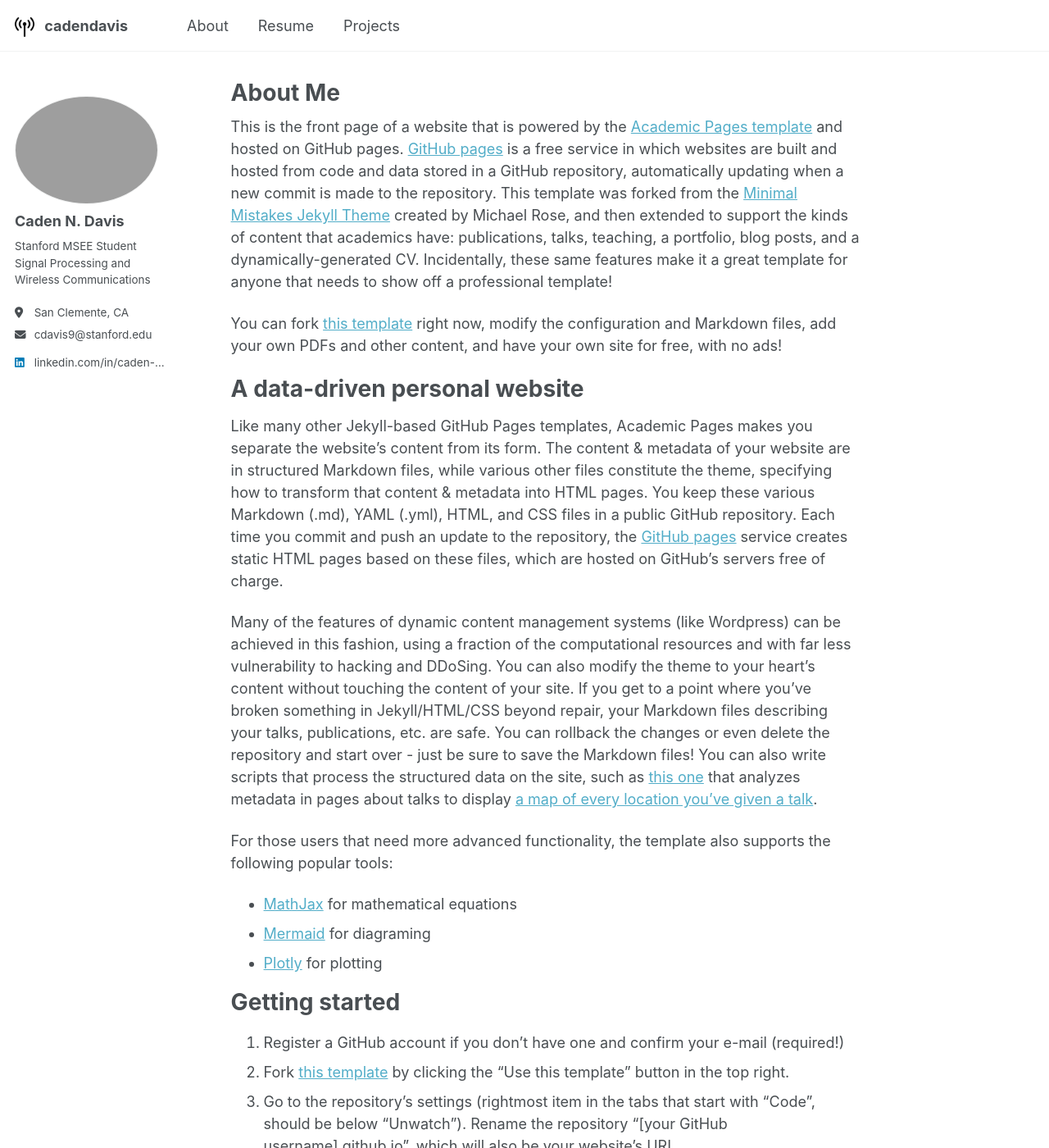
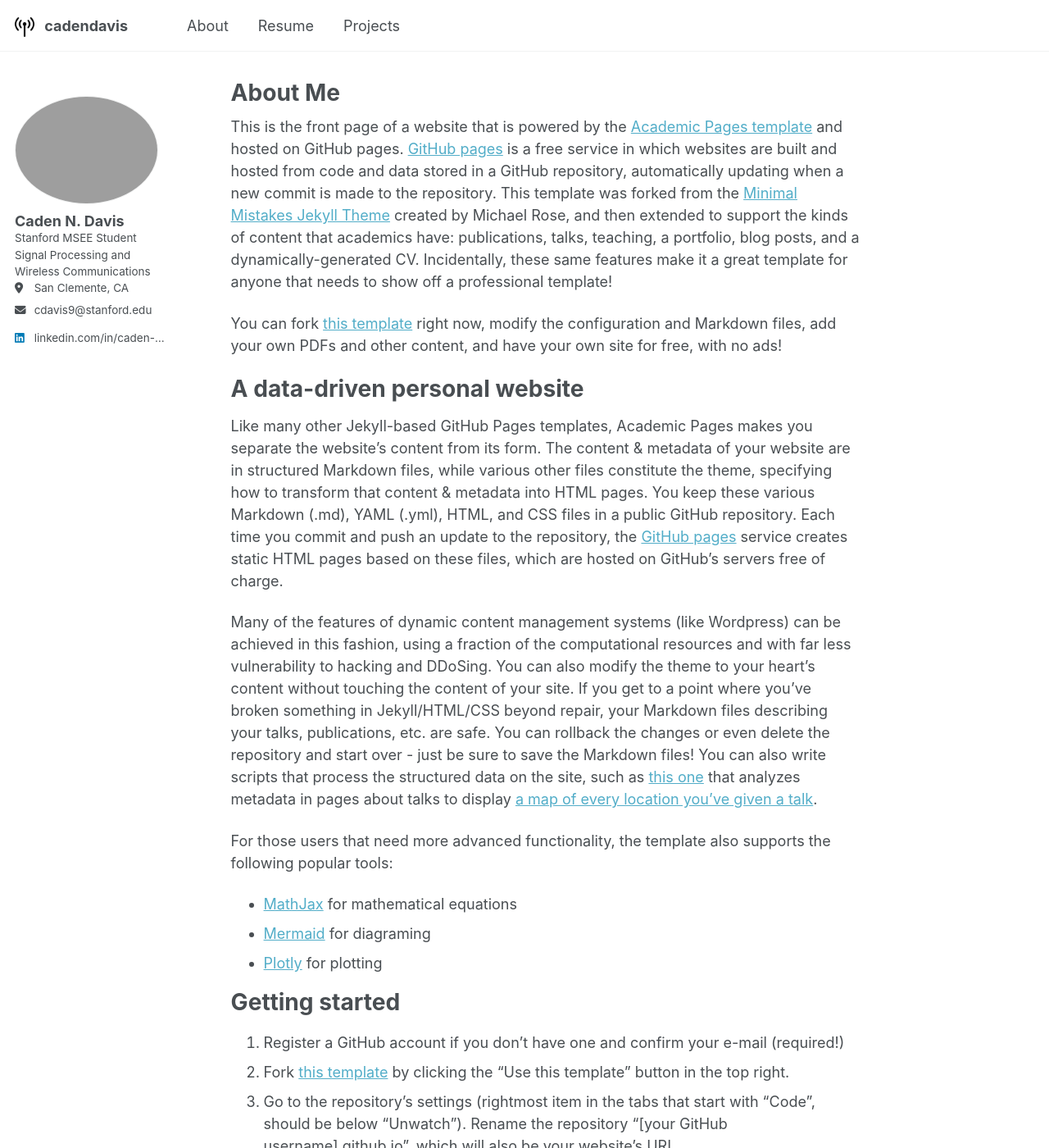
Before and after one commit to caden-davis/caden-davis.github.io, a Jekyll site: the page built from _pages/about.md, in a window 1280 px wide and 1400 px high. Shown: the whole window at 82% size. Built offline with Jekyll 4.4.1, drawn with Linux system fonts in a browser that asks for light colours; a script that is not in the unit is left out.

Commit message:
Override sidebar url margins

```diff
--- a/_sass/layout/_sidebar.scss
+++ b/_sass/layout/_sidebar.scss
@@ -292,3 +292,12 @@
     }
   }
 }
+
+.author__content p,
+.author__urls-wrapper,
+.author__urls {
+  margin-top: 0 !important;
+  margin-bottom: 0 !important;
+  padding-top: 0 !important;
+  padding-bottom: 0 !important;
+}
```
